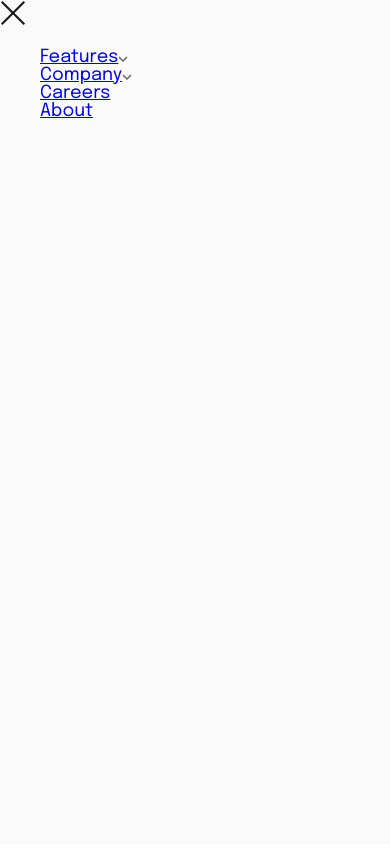
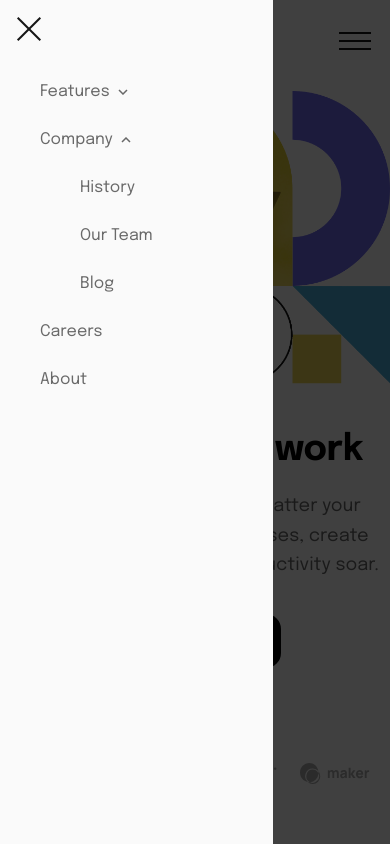
Before and after one commit to barryhanna/Intro-Section-with-Dropdown-Menu, a plain HTML site: page index.html in a window 390 px wide. Both pictures are taken after a click on the link "Company". Drawn offline with Linux system fonts and the light colour scheme.

Commit message:
Added mobile menu

```diff
--- a/index.html
+++ b/index.html
@@ -19,20 +19,24 @@
         <img src="./images/logo.svg" alt="Snap Logo">
       </div>
       <nav>
-        <div class="close-btn">
+        <div class="nav__inner">
+          <div class="close-btn--container">
+            <button class="close-btn">
               <img src="./images/icon-close-menu.svg" alt="Close Menu" aria-label="Close Menu">
+            </button>
           </div>
           <ul role="list">
-          <li>
+            <li data-sub>
               <a href="#">Features<img src="./images/icon-arrow-down.svg"></a>
+            </li>
             <ul class="sub-menu">
               <li><a href="#"><img src="./images/icon-todo.svg">Todo List</a></li>
               <li><a href="#"><img src="./images/icon-calendar.svg">Calendar</a></li>
               <li><a href="#"><img src="./images/icon-reminders.svg">Reminders</a></li>
               <li><a href="#"><img src="./images/icon-planning.svg">Planning</a></li>
             </ul>
+            <li data-sub><a href="#">Company<img src="./images/icon-arrow-down.svg"></a>
             </li>
-          <li><a href="#">Company<img src="./images/icon-arrow-down.svg"></a>
             <ul class="sub-menu">
               <li>
                 <a href="#">History</a>
@@ -44,10 +48,10 @@
                 <a href="#">Blog</a>
               </li>
             </ul>
-          </li>
             <li><a href="#">Careers</a></li>
             <li><a href="#">About</a></li>
           </ul>
+        </div>
       </nav>
       <div class="menu-toggle">
         <img src="./images/icon-menu.svg" alt="Menu Button">
@@ -95,7 +99,7 @@
     </div>
   </main>
 
-
+  <script src="./script.js"></script>
 </body>
 
 </html>
--- /dev/null
+++ b/script.js
@@ -0,0 +1,22 @@
+const menuButtons = document.querySelectorAll('[data-sub]');
+const closeMenuBtn = document.querySelector('.close-btn');
+const nav = document.querySelector('nav');
+
+menuButtons.forEach((button) =>
+  button.addEventListener('click', (e) => {
+    button.classList.toggle('expanded');
+    toggleArrow(e.target);
+  })
+);
+
+closeMenuBtn.addEventListener('click', (e) => {
+  // TODO:
+});
+
+function toggleArrow(el) {
+  if (el.childNodes[1].src.includes('up')) {
+    el.childNodes[1].src = './images/icon-arrow-down.svg';
+  } else {
+    el.childNodes[1].src = './images/icon-arrow-up.svg';
+  }
+}
--- a/style.css
+++ b/style.css
@@ -15,6 +15,7 @@
 *::before,
 *::after {
   box-sizing: border-box;
+  /* outline: 1px solid crimson; */
 }
 
 body {
@@ -38,31 +39,6 @@ img {
 h1 {
   letter-spacing: -0.5px;
   font-size: 2.25rem;
-}
-
-.login {
-  display: none;
-}
-
-nav {
-  background-color: var(--almost-white);
-  position: absolute;
-  top: 0;
-  right: 0;
-  left: 0;
-  bottom: 0;
-}
-
-nav li {
-  display: flex;
-}
-
-nav img {
-  display: inline-block;
-}
-
-nav li ul {
-  display: none;
 }
 
 main {
@@ -117,3 +93,65 @@ header {
   padding: 1em 2em;
   border-radius: 15px;
 }
+
+/* Nav */
+.login {
+  display: none;
+}
+
+nav {
+  position: fixed;
+  background-color: rgba(0, 0, 0, 0.75);
+  top: 0;
+  right: 0;
+  left: 0;
+  bottom: 0;
+  height: 100%;
+  width: 100%;
+}
+
+.nav__inner {
+  background-color: var(--almost-white);
+  position: absolute;
+  /* right: -100%; */
+  width: 70%;
+  height: 100%;
+}
+
+nav li {
+  display: flex;
+  margin-bottom: 1rem;
+}
+
+nav a {
+  display: flex;
+  align-items: center;
+  gap: 0.5rem;
+  text-decoration: none;
+  font-size: 1rem;
+  color: var(--medium-gray);
+  line-height: 2rem;
+}
+
+nav li[data-sub] + .sub-menu {
+  display: none;
+}
+
+nav li[data-sub].expanded + .sub-menu {
+  display: revert;
+}
+
+close-btn--container {
+  display: block;
+}
+
+.close-btn {
+  padding: 1rem;
+  border: none;
+  background-color: transparent;
+  cursor: pointer;
+}
+
+a img {
+  pointer-events: none;
+}
```
Lines whose indentation alone changed are shown as unchanged.
